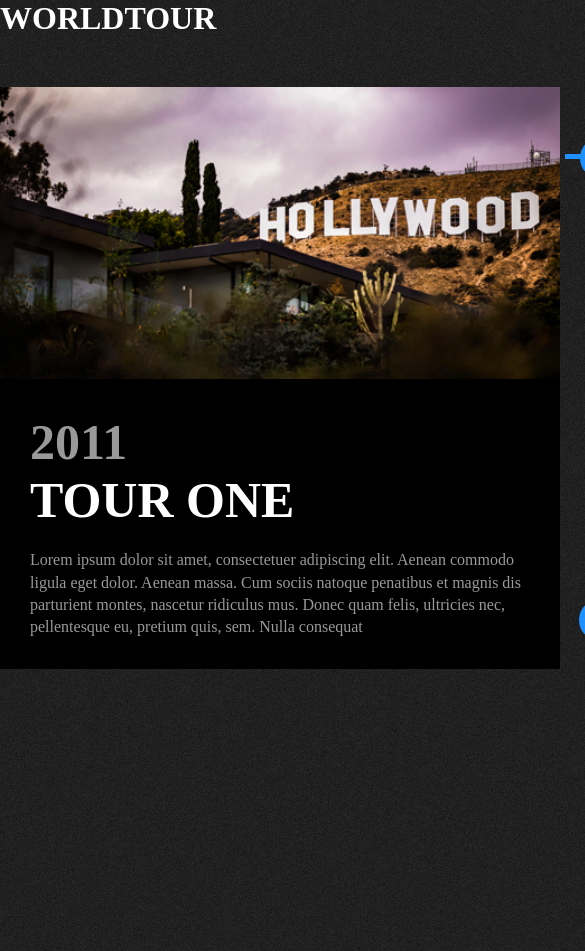
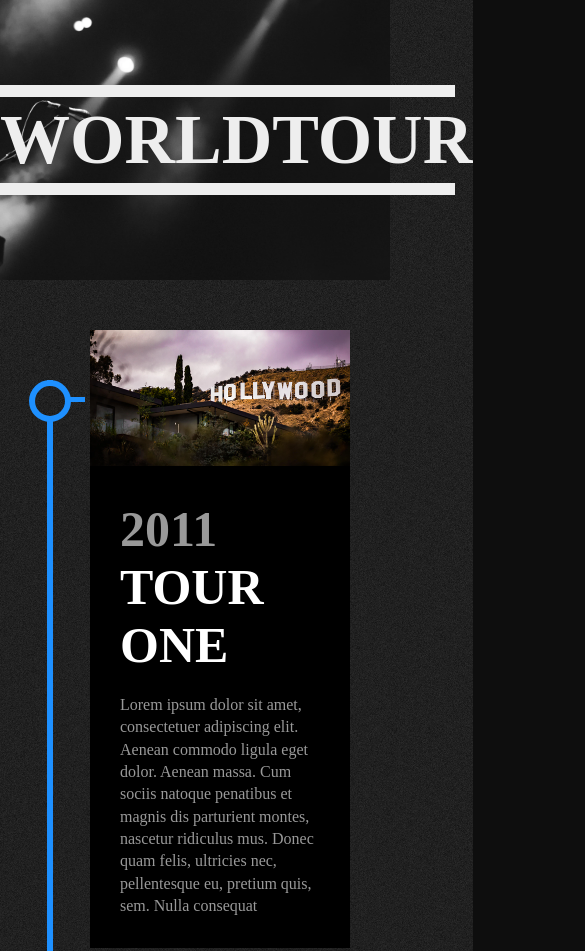
Before and after one commit to lksj12/front-end_study2, a plain HTML site: page html_css9/index.html in a window 390 px wide. Shown: the top 951 px of the page, 585 px wide, since content can reach past the window. Drawn offline with Linux system fonts and the light colour scheme.

Commit message:
wrap up project

```diff
--- a/html_css9/index.html
+++ b/html_css9/index.html
@@ -2,11 +2,13 @@
 <html>
     <head>
         <title>W O R L D T O U R</title>
+        <meta name="viewport" content="width=device-width, initial-scale=1.0">
         <link rel="stylesheet" href="style.css">
     </head>
     <body>
+        <h1 class="title">WORLDTOUR</h1>
+
         <div class="wrapper">
-        <h1>WORLDTOUR</h1>
             <ul class="timeline">
                 <li class="timeline-item">
                     <div class="tour">
--- a/html_css9/style.css
+++ b/html_css9/style.css
@@ -1,6 +1,10 @@
 body, ul, h1, h2, p {
     margin: 0;
     padding: 0;
+}
+
+h1 {
+    line-height: 1;
 }
 
 li {
@@ -14,8 +18,44 @@
 }
 
 .wrapper {
-    width: 1200px;
+    max-width: 1200px;
     margin: 0 auto;
+    padding: 0 40px;
+}
+
+.title {
+    background-image: url(images/cover.png);
+    background-size: cover;
+    background-position: center;
+
+    height: 280px;
+    line-height: 280px;
+
+    text-align: center;
+    font-size: 70px;
+    font-weight: bold;
+    color: #eee;
+
+    position: relative;
+}
+
+.title::before,
+.title::after {
+    content: "";
+    position: absolute;
+    left: 50%;
+    width: 520px;
+    height: 12px;
+    margin-left: -260px;
+    background-color: #eee;
+}
+
+.title::before {
+    top: 85px;
+}
+
+.title::after {
+    bottom: 85px;
 }
 
 .timeline {
@@ -112,3 +152,26 @@
     color: #999;
     line-height: 1.4;
 }
+
+@media (max-width:720px) {
+    .timeline-item:nth-child(2n),
+    .timeline-item {
+        width: auto;
+        margin: 0 0 40px 50px;
+    }
+
+    .timeline:before {
+        content: "";
+        left: 47px;
+        transform: none;
+    }
+
+    .timeline-item:before {
+        left: 0;
+    }
+
+    .timeline-item:after {
+        left:15px;
+    }
+
+}
```
